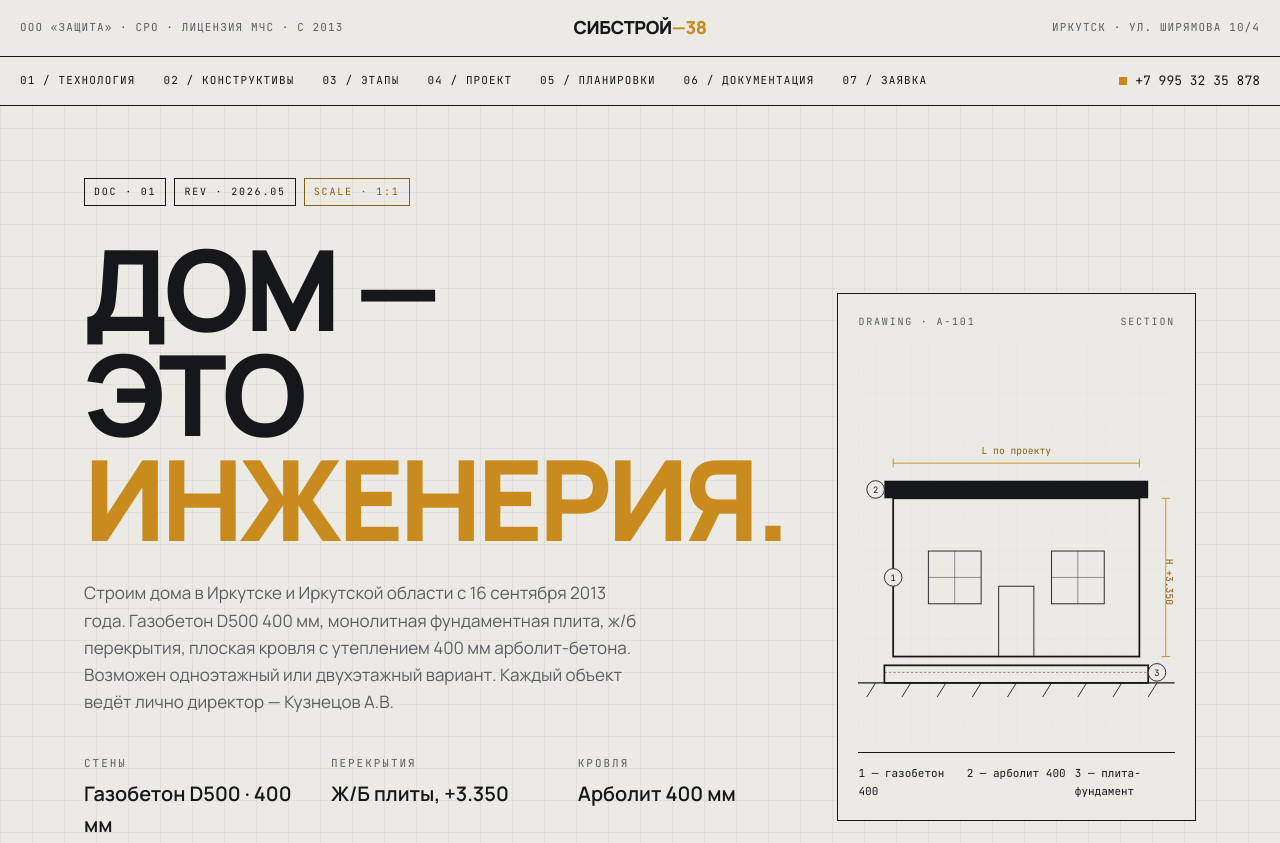
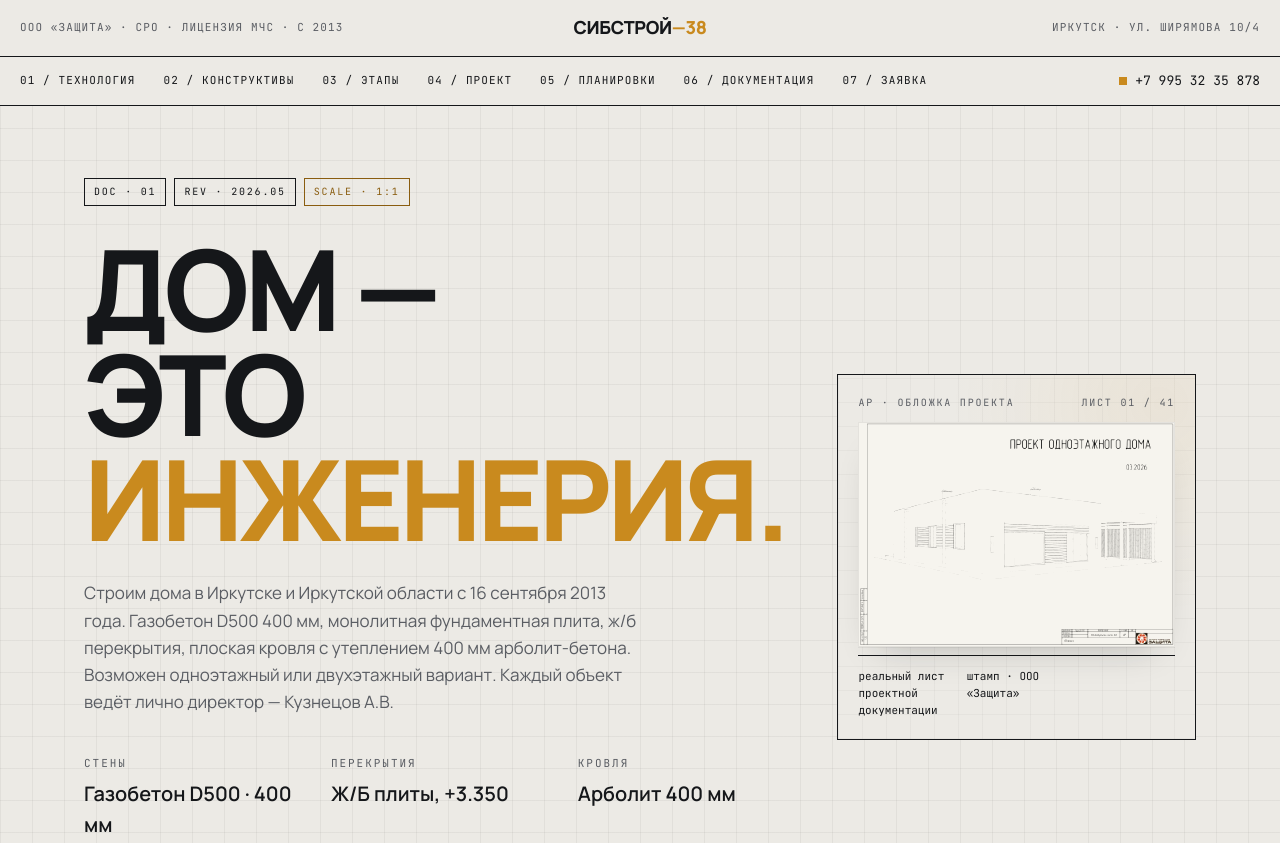
Before and after one commit to Gimmyhat/sibstroy38, a plain HTML site: page index.html in a window 1280 px wide. Shown: the top 843 px of the page. Drawn offline with Linux system fonts and the light colour scheme.

Commit message:
Hero: SVG-чертёж заменён на реальный лист проекта АР (process-03)
По просьбе заказчика — стилизованная обложка раздела АР вместо нарисованного
от руки SVG. Это сильнее по 3 причинам:

- Показывает РЕАЛЬНЫЙ дом, который компания проектирует, а не абстрактный
  «дом-инженерию». Этот же дом виден ниже в Проекте, Планировках,
  Конструктивах и Альбоме АР — связь между разделами усиливается.
- Штамп «Группа компаний Защита» в правом нижнем углу = немой proof of work.
- Заголовок на самом листе («ПРОЕКТ ОДНОЭТАЖНОГО ДОМА · 03.2026») заменяет
  выдуманные decorative-подписи на реальную метаинформацию.

Технически:
- ImageMagick: trim → resize 1920px → level → unsharp → WebP q88 (65 КБ).
- HTML: SVG-блок → figure с img + blueprint-head «АР · обложка / лист 01/41».
- CSS: mix-blend-mode multiply + бумажная подложка с чертёжной сеткой.

```diff
--- a/index.html
+++ b/index.html
@@ -85,70 +85,24 @@
       </div>
     </div>
 
-    <!-- Blueprint card -->
-    <div class="blueprint framed">
+    <!-- Hero blueprint — обложка реального проекта АР, ООО «Защита» -->
+    <figure class="blueprint framed hero-blueprint-real">
       <span class="corner-bl"></span><span class="corner-br"></span>
       <div class="blueprint-head">
-        <span>drawing · A-101</span>
-        <span>section</span>
+        <span>АР · обложка проекта</span>
+        <span>лист 01 / 41</span>
       </div>
-      <svg viewBox="0 0 360 460" xmlns="http://www.w3.org/2000/svg" role="img" aria-label="Разрез дома, спецификация">
-        <defs>
-          <pattern id="bgrid" width="20" height="20" patternUnits="userSpaceOnUse">
-            <path d="M 20 0 L 0 0 0 20" fill="none" stroke="rgba(21,23,26,0.08)" stroke-width="0.5"/>
-          </pattern>
-        </defs>
-        <rect width="360" height="460" fill="url(#bgrid)"/>
-        <line x1="0" y1="390" x2="360" y2="390" stroke="#15171a" stroke-width="1.5"/>
-        <g stroke="#15171a" stroke-width="1">
-          <line x1="20" y1="390" x2="10" y2="406"/>
-          <line x1="60" y1="390" x2="50" y2="406"/>
-          <line x1="100" y1="390" x2="90" y2="406"/>
-          <line x1="140" y1="390" x2="130" y2="406"/>
-          <line x1="180" y1="390" x2="170" y2="406"/>
-          <line x1="220" y1="390" x2="210" y2="406"/>
-          <line x1="260" y1="390" x2="250" y2="406"/>
-          <line x1="300" y1="390" x2="290" y2="406"/>
-          <line x1="340" y1="390" x2="330" y2="406"/>
-        </g>
-        <!-- Monolithic foundation slab (plate) -->
-        <rect x="30" y="370" width="300" height="20" fill="none" stroke="#15171a" stroke-width="2"/>
-        <line x1="30" y1="378" x2="330" y2="378" stroke="#15171a" stroke-width="0.5" stroke-dasharray="3 2"/>
-        <!-- House body -->
-        <rect x="40" y="180" width="280" height="180" fill="none" stroke="#15171a" stroke-width="2"/>
-        <!-- Flat roof -->
-        <rect x="30" y="160" width="300" height="20" fill="#15171a"/>
-        <!-- Windows -->
-        <rect x="80" y="240" width="60" height="60" fill="none" stroke="#15171a"/>
-        <line x1="80" y1="270" x2="140" y2="270" stroke="#15171a" stroke-width="0.5"/>
-        <line x1="110" y1="240" x2="110" y2="300" stroke="#15171a" stroke-width="0.5"/>
-        <rect x="220" y="240" width="60" height="60" fill="none" stroke="#15171a"/>
-        <line x1="220" y1="270" x2="280" y2="270" stroke="#15171a" stroke-width="0.5"/>
-        <line x1="250" y1="240" x2="250" y2="300" stroke="#15171a" stroke-width="0.5"/>
-        <!-- Door -->
-        <rect x="160" y="280" width="40" height="80" fill="none" stroke="#15171a"/>
-        <!-- Dimensions -->
-        <line x1="40" y1="140" x2="320" y2="140" stroke="#c98a1e" stroke-width="1"/>
-        <line x1="40" y1="135" x2="40" y2="145" stroke="#c98a1e"/>
-        <line x1="320" y1="135" x2="320" y2="145" stroke="#c98a1e"/>
-        <text x="180" y="130" text-anchor="middle" font-family="JetBrains Mono" font-size="11" fill="#8a5d10">L по проекту</text>
-        <line x1="350" y1="180" x2="350" y2="360" stroke="#c98a1e" stroke-width="1"/>
-        <line x1="345" y1="180" x2="355" y2="180" stroke="#c98a1e"/>
-        <line x1="345" y1="360" x2="355" y2="360" stroke="#c98a1e"/>
-        <text x="350" y="275" text-anchor="middle" font-family="JetBrains Mono" font-size="11" fill="#8a5d10" transform="rotate(90 350 275)">H +3.350</text>
-        <circle cx="40" cy="270" r="10" fill="#eceae5" stroke="#15171a"/>
-        <text x="40" y="274" text-anchor="middle" font-family="JetBrains Mono" font-size="10" fill="#15171a">1</text>
-        <circle cx="20" cy="170" r="10" fill="#eceae5" stroke="#15171a"/>
-        <text x="20" y="174" text-anchor="middle" font-family="JetBrains Mono" font-size="10" fill="#15171a">2</text>
-        <circle cx="340" cy="378" r="10" fill="#eceae5" stroke="#15171a"/>
-        <text x="340" y="382" text-anchor="middle" font-family="JetBrains Mono" font-size="10" fill="#15171a">3</text>
-      </svg>
-      <div class="blueprint-legend">
-        <span>1 — газобетон 400</span>
-        <span>2 — арболит 400</span>
-        <span>3 — плита-фундамент</span>
+      <div class="hero-blueprint-img-wrap">
+        <img src="img/renders/hero-blueprint.webp"
+             alt="Проект одноэтажного дома, обложка раздела АР · ООО «Защита»"
+             loading="eager"
+             decoding="async" />
       </div>
-    </div>
+      <figcaption class="blueprint-legend">
+        <span>реальный лист проектной документации</span>
+        <span>штамп · ООО «Защита»</span>
+      </figcaption>
+    </figure>
   </div>
 </section>
 
--- a/styles.css
+++ b/styles.css
@@ -267,6 +267,7 @@ section { position: relative; }
 .blueprint {
   padding: 20px;
   background: var(--paper);
+  margin: 0;
 }
 .blueprint-head {
   display: flex;
@@ -278,6 +279,60 @@ section { position: relative; }
   color: var(--ink-soft);
 }
 .blueprint svg { width: 100%; height: auto; margin-top: 10px; }
+
+/* Hero blueprint — реальный лист проекта АР с обложки ООО «Защита» */
+.hero-blueprint-real {
+  /* Тёплая бумажная подложка с тонкой чертёжной сеткой — лист "лежит" на бумаге */
+  background:
+    radial-gradient(circle at 90% 8%, rgba(201, 138, 30, 0.07), transparent 45%),
+    repeating-linear-gradient(0deg, rgba(21, 23, 26, 0.035) 0 1px, transparent 1px 24px),
+    repeating-linear-gradient(90deg, rgba(21, 23, 26, 0.035) 0 1px, transparent 1px 24px),
+    var(--paper);
+}
+.hero-blueprint-img-wrap {
+  position: relative;
+  margin: 12px 0 4px;
+  /* Тонкая «бумажная» рамка вокруг листа проекта */
+  background: #f6f4ee;
+  box-shadow:
+    inset 0 0 0 1px rgba(21, 23, 26, 0.08),
+    0 1px 0 rgba(21, 23, 26, 0.06),
+    0 18px 36px -22px rgba(21, 23, 26, 0.3);
+}
+.hero-blueprint-img-wrap img {
+  display: block;
+  width: 100%;
+  height: auto;
+  /* multiply слегка сольет белый фон листа с подложкой, линии останутся чёткими */
+  mix-blend-mode: multiply;
+  filter: contrast(1.18) brightness(1.02);
+}
+.hero-dim {
+  position: absolute;
+  font-family: var(--font-mono);
+  font-size: 10px;
+  letter-spacing: 0.16em;
+  text-transform: lowercase;
+  color: var(--ochre-deep);
+  background: var(--paper);
+  padding: 2px 8px;
+  border: 1px solid rgba(201, 138, 30, 0.4);
+  pointer-events: none;
+}
+.hero-dim-top {
+  top: 8px;
+  left: 50%;
+  transform: translateX(-50%);
+}
+.hero-dim-right {
+  top: 50%;
+  right: -14px;
+  transform: translateY(-50%) rotate(90deg);
+  transform-origin: center;
+}
+@media (max-width: 900px) {
+  .hero-dim-right { right: 8px; transform: none; }
+}
 .blueprint-legend {
   display: grid;
   grid-template-columns: 1fr 1fr 1fr;
```
Also changed, not shown: img/renders/hero-blueprint.webp (added).
